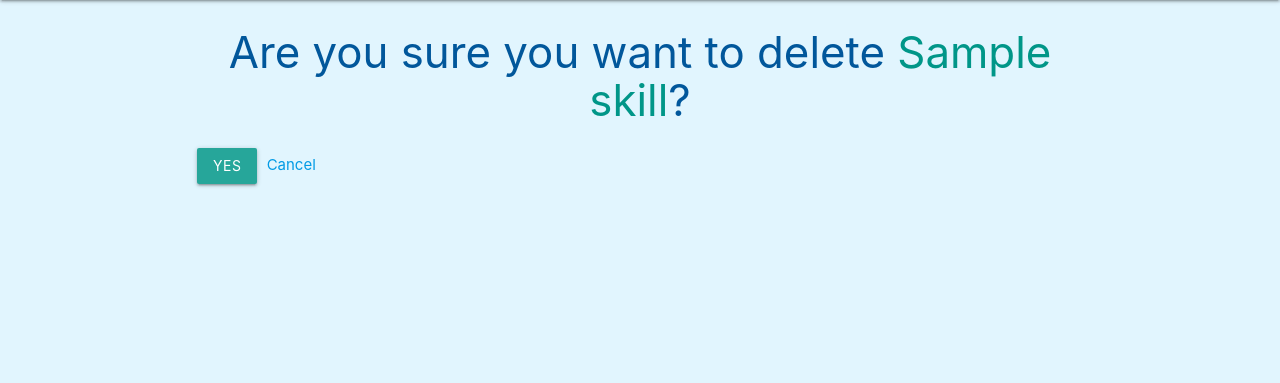
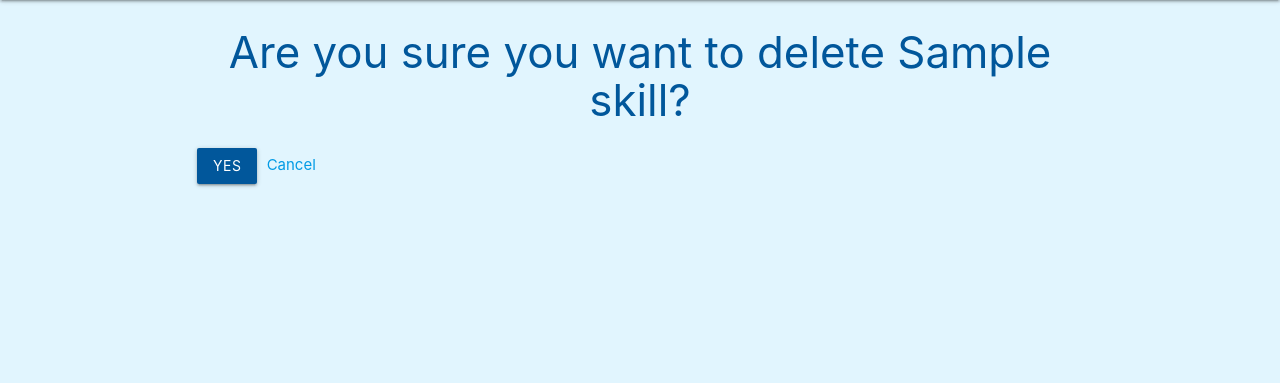
Before and after one commit to erindoman/career-coaching-app, a Django app: page /skills/1/delete in a window 1280 px wide. Shown: the part 64-447 px from the top of the page. Run offline with Django 3.2, Linux system fonts and the light colour scheme; a user stored in the database is signed in; tables that the repository leaves empty hold one stand-in row (values such as "Sample post").

Commit message:
update button colors

```diff
--- a/main_app/admin.py
+++ b/main_app/admin.py
@@ -1,7 +1,8 @@
 from django.contrib import admin
-from .models import Client, Application, Skill
+from .models import Client, Application, Skill, Photo
 
 # Register your models here.
 admin.site.register(Client)
 admin.site.register(Application)
 admin.site.register(Skill)
+admin.site.register(Photo)
--- a/main_app/templates/clients/detail.html
+++ b/main_app/templates/clients/detail.html
@@ -35,7 +35,7 @@
     {% csrf_token %}
     <input type="file" name="photo-file">
     <br><br>
-    <input type="submit" class="btn" value="Upload Photo">
+    <input type="submit" class="btn light-blue darken-4" value="Upload Photo">
 </form>
 
   <hr />
--- a/main_app/templates/main_app/client_confirm_delete.html
+++ b/main_app/templates/main_app/client_confirm_delete.html
@@ -2,11 +2,11 @@
 
 {% block content %}
 
-  <h3>Are you sure you want to delete <span class="teal-text">{{ object.name }}</span>?</h3>
+  <h3>Are you sure you want to delete {{ object.name }}?</h3>
 
   <form action="" method="POST">
     {% csrf_token %}
-    <input type="submit" value="Delete" class="btn">
+    <input type="submit" value="Delete" class="btn light-blue darken-4">
     <a href="{% url 'detail' client.id %}">Cancel</a>
   </form>
 {% endblock %}
--- a/main_app/templates/main_app/client_form.html
+++ b/main_app/templates/main_app/client_form.html
@@ -13,7 +13,7 @@
         <table>
             {{ form.as_table }}
         </table>
-        <input type='submit' value='Submit' class='btn'>
+        <input type='submit' value='Submit' class='btn light-blue darken-4'>
 
 
 
--- a/main_app/templates/main_app/skill_confirm_delete.html
+++ b/main_app/templates/main_app/skill_confirm_delete.html
@@ -2,11 +2,11 @@
 
 {% block content %}
 
-  <h3>Are you sure you want to delete <span class="teal-text">{{ object.name }}</span>?</h3>
+  <h3>Are you sure you want to delete {{ object.name }}?</h3>
 
   <form action="" method="POST">
     {% csrf_token %}
-    <input type="submit" value="Yes" class="btn">
+    <input type="submit" value="Yes" class="btn light-blue darken-4">
     <a href="{% url 'skills_detail' object.id %}">Cancel</a>
   </form>
 {% endblock %}
--- a/main_app/templates/main_app/skill_form.html
+++ b/main_app/templates/main_app/skill_form.html
@@ -2,7 +2,7 @@
 
 {% block content %}
   {% if object %}
-    <h3>Edit <span class="teal-text">{{object.name}}</span></h3>
+    <h3>Edit {{object.name}}</h3>
   {% else %}
     <h3>Add Skill</h3>
   {% endif %}
@@ -11,6 +11,6 @@
     <table>
       {{ form.as_table }}
     </table>
-    <input type="submit" value="Submit" class="btn">
+    <input type="submit" value="Submit" class="btn light-blue darken-4">
   </form>
 {% endblock %}
--- a/main_app/templates/registration/login.html
+++ b/main_app/templates/registration/login.html
@@ -6,7 +6,7 @@
 <form method="post" action="{% url 'login' %}">
     {% csrf_token %}
     {{ form.as_p }}
-    <input type="submit" class="btn" value="login">
+    <input type="submit" class="btn light-blue darken-4" value="login">
     <input type="hidden" name="next" value="{{ next }}">
   </form>
 
--- a/main_app/templates/registration/signup.html
+++ b/main_app/templates/registration/signup.html
@@ -8,7 +8,7 @@
 <form method="post" action="{% url 'signup' %}">
   {% csrf_token %}
   {{ form.as_p }}
-  <input type="submit" class="btn" value="signup">
+  <input type="submit" class="btn light-blue darken-4" value="signup">
 </form>
 
 {% endblock %}
```
